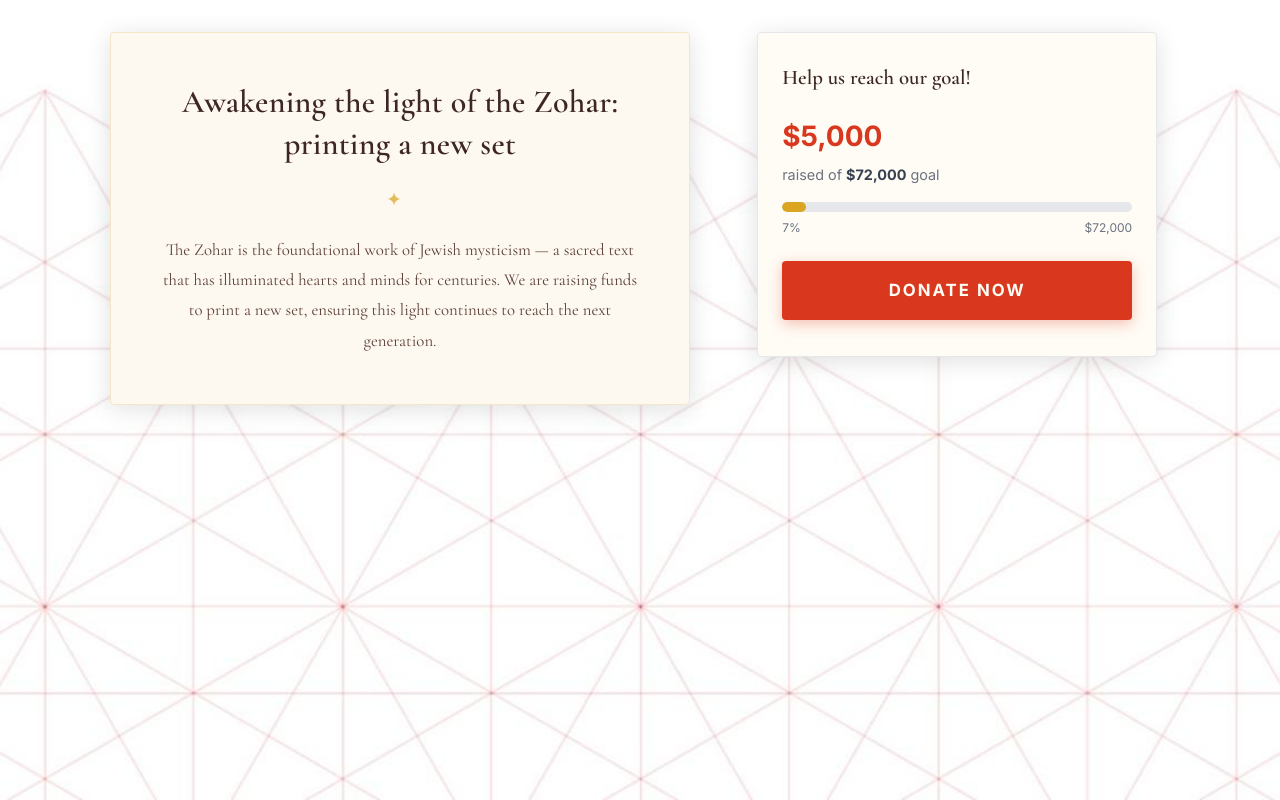
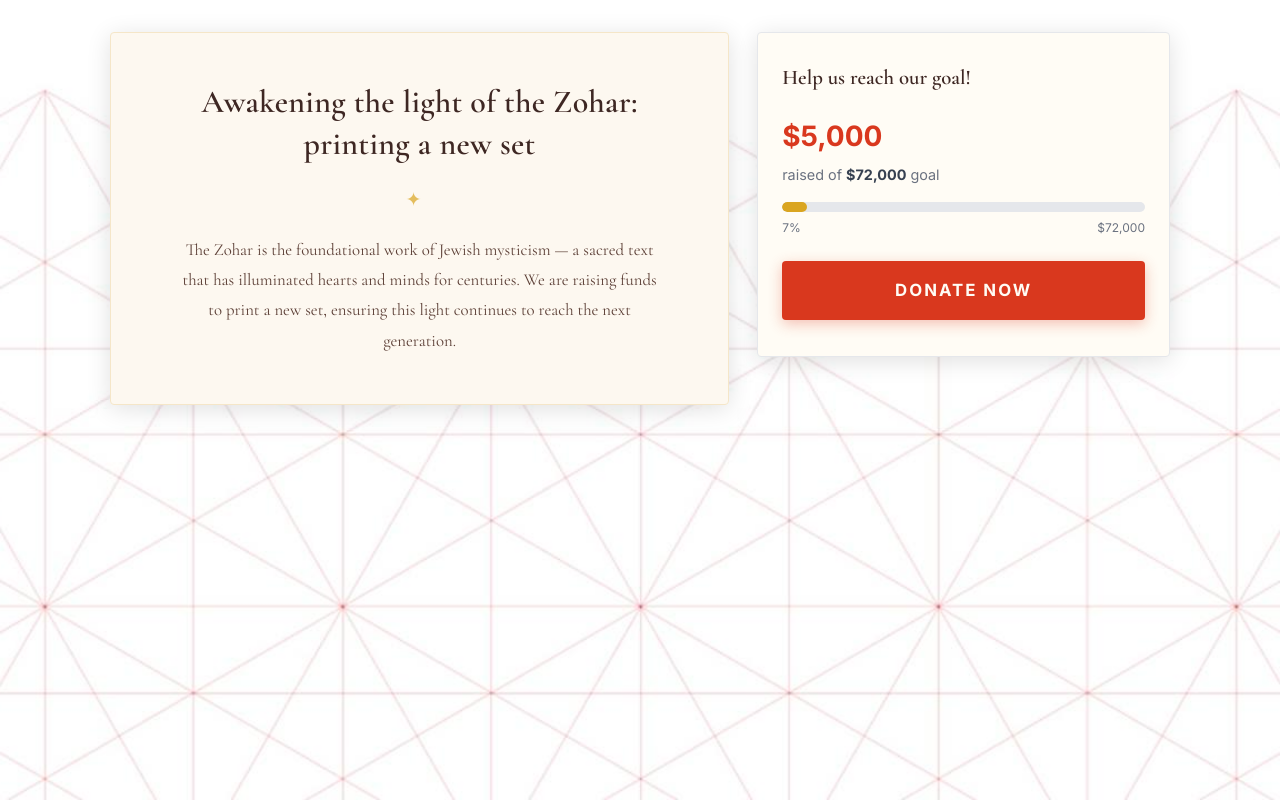
Before and after one commit to judy-n-tars/zohar-donate, a plain HTML site: page index.html in a window 1280 px wide. Drawn offline with nearby package versions, Linux system fonts and the light colour scheme.

Commit message:
revert: remove centering constraints, back to full-width grid

```diff
--- a/styles.css
+++ b/styles.css
@@ -44,7 +44,6 @@ body {
   grid-template-columns: 3fr 2fr;
   gap: 28px;
   align-items: start;
-  justify-content: center;
 }
 
 /* ── Left Column ── */
@@ -52,7 +51,6 @@ body {
   display: flex;
   flex-direction: column;
   gap: 20px;
-  max-width: 580px;
 }
 
 /* ── Banner Card ── */
@@ -103,7 +101,6 @@ body {
   padding: 28px 24px;
   box-shadow: 0 4px 24px rgba(0,0,0,0.12);
   border: 1px solid var(--gray-200);
-  max-width: 400px;
 }
 
 .widget-title {
```
